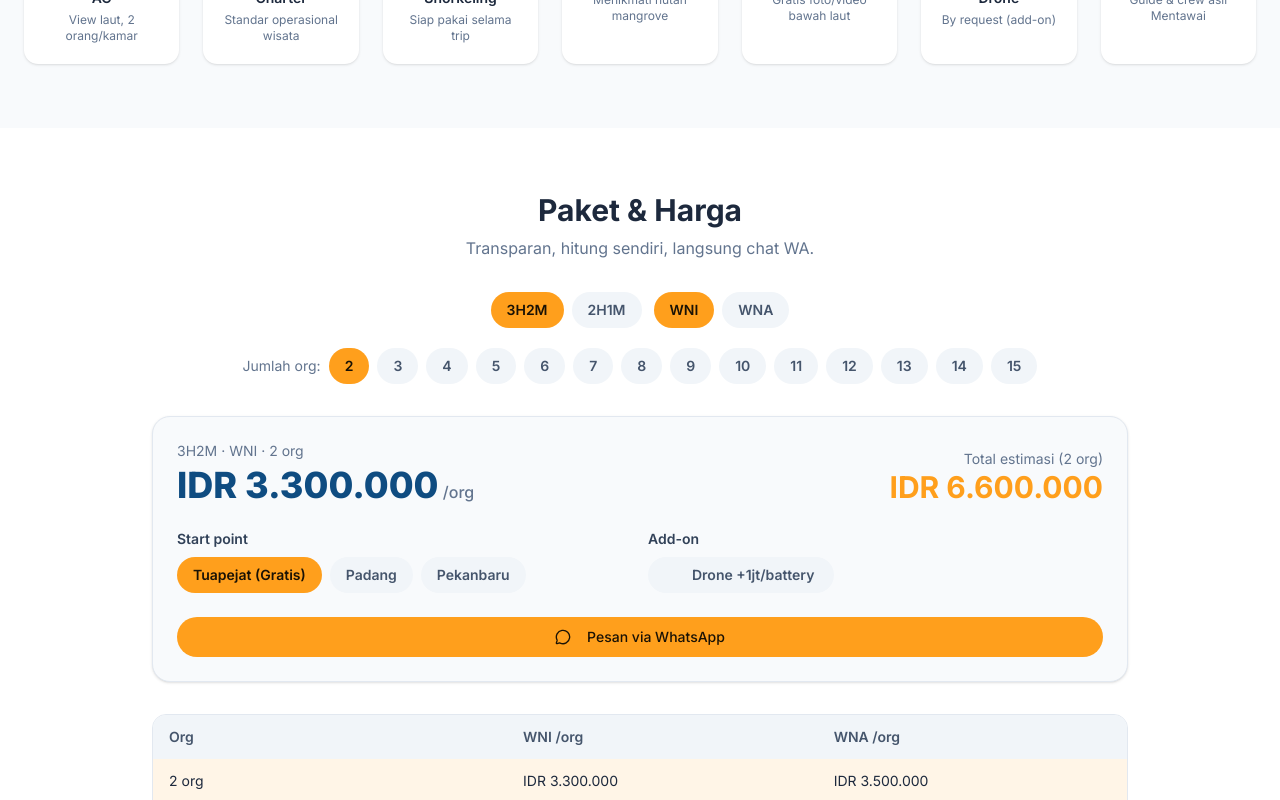
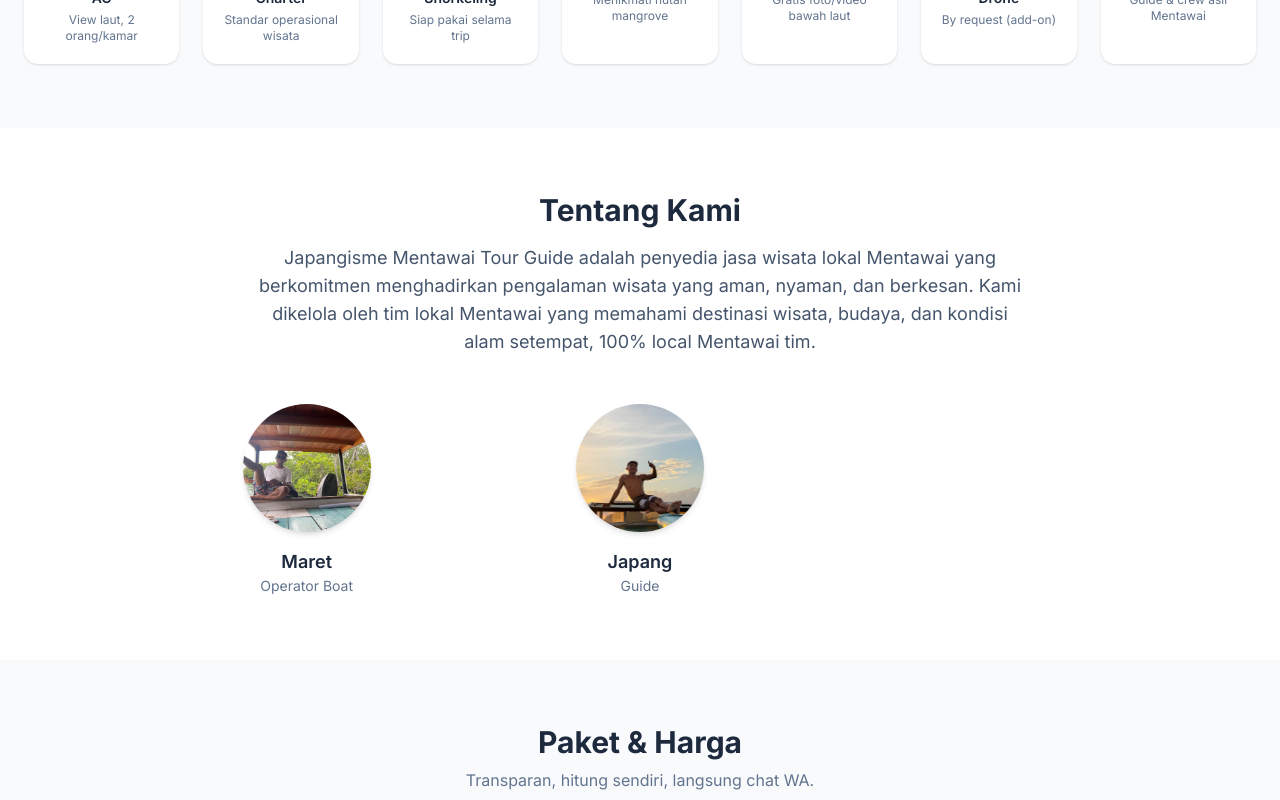
Before and after one commit to zikriaulia28/mentawai-japangisme, a Next.js app: page / in a window 1280 px wide. Shown: the part 1040-1840 px from the top of the page. Built offline with nearby package versions, Linux system fonts and the light colour scheme; no server answers.

Commit message:
feat: add About section with crew details and update section styles

```diff
--- a/src/app/page.tsx
+++ b/src/app/page.tsx
@@ -11,6 +11,8 @@ import { TermsSection } from "@/components/sections/TermsSection";
 import { FaqSection } from "@/components/sections/FaqSection";
 import { Footer } from "@/components/sections/FooterSection";
 
+import { AboutSection } from "@/components/sections/AboutSection";
+
 export default function Home() {
   return (
     <>
@@ -18,6 +20,7 @@ export default function Home() {
       <main>
         <Hero />
         <HighlightsSection />
+        <AboutSection />
         <PricingSection />
         <FacilitiesSection />
         <ItinerarySection />
--- /dev/null
+++ b/src/components/sections/AboutSection.tsx
@@ -0,0 +1,51 @@
+// src/components/sections/AboutSection.tsx
+"use client";
+
+import Image from "next/image";
+import { Reveal } from "@/components/Reveal";
+import { BRAND, CREW } from "@/lib/data";
+
+
+
+export function AboutSection() {
+  return (
+    <section id="about" className="bg-white py-16">
+      <div className="mx-auto max-w-5xl px-4 sm:px-6">
+        <Reveal>
+          <h2 className="text-center font-heading text-3xl font-bold text-slate-800">
+            Tentang Kami
+          </h2>
+          <p className="mx-auto mt-4 max-w-3xl text-center text-lg text-slate-600">
+            {BRAND.name} adalah penyedia jasa wisata lokal Mentawai yang berkomitmen
+            menghadirkan pengalaman wisata yang aman, nyaman, dan berkesan. Kami
+            dikelola oleh tim lokal Mentawai yang memahami destinasi wisata, budaya,
+            dan kondisi alam setempat, 100% local Mentawai tim.
+          </p>
+        </Reveal>
+
+        <div className="mt-12 grid grid-cols-1 gap-6 sm:grid-cols-2 lg:grid-cols-3">
+          {CREW.map((member, index) => (
+            <Reveal key={member.name} delay={index * 0.1}>
+              <div className="flex flex-col items-center text-center">
+                <div className="relative h-32 w-32 overflow-hidden rounded-full shadow-md">
+                  <Image
+                    src={member.image}
+                    alt={member.name}
+                    fill
+                    style={{ objectFit: "cover" }}
+                    sizes="128px"
+                    priority={index === 0}
+                  />
+                </div>
+                <h3 className="mt-4 font-heading text-lg font-semibold text-slate-800">
+                  {member.name}
+                </h3>
+                <p className="text-sm text-slate-500">{member.title}</p>
+              </div>
+            </Reveal>
+          ))}
+        </div>
+      </div>
+    </section>
+  );
+}
--- a/src/components/sections/FacilitiesSection.tsx
+++ b/src/components/sections/FacilitiesSection.tsx
@@ -4,7 +4,7 @@ import { INCLUDED, EXCLUDED, DRONE_CALLOUT } from "@/lib/data";
 
 export function FacilitiesSection() {
   return (
-    <section id="facilities" className="bg-slate-soft py-16">
+    <section id="facilities" className="bg-white py-16">
       <div className="mx-auto max-w-5xl px-4 sm:px-6">
         <Reveal>
           <h2 className="text-center font-heading text-3xl font-bold text-slate-800">Fasilitas</h2>
--- a/src/components/sections/FaqSection.tsx
+++ b/src/components/sections/FaqSection.tsx
@@ -4,7 +4,7 @@ import { FAQS } from "@/lib/data";
 
 export function FaqSection() {
   return (
-    <section id="faq" className="bg-white py-16">
+    <section id="faq" className="bg-slate-soft py-16">
       <div className="mx-auto max-w-3xl px-4 sm:px-6">
         <Reveal>
           <h2 className="text-center font-heading text-3xl font-bold text-slate-800">FAQ</h2>
@@ -15,7 +15,7 @@ export function FaqSection() {
               <AccordionItem
                 key={i}
                 value={`f-${i}`}
-                className="rounded-xl border border-slate-200 bg-slate-soft px-4"
+                className="rounded-xl border border-slate-200 bg-white px-4"
               >
                 <AccordionTrigger className="text-left">{f.q}</AccordionTrigger>
                 <AccordionContent className="text-sm text-slate-600">{f.a}</AccordionContent>
--- a/src/components/sections/GallerySection.tsx
+++ b/src/components/sections/GallerySection.tsx
@@ -19,7 +19,7 @@ export function GallerySection() {
   const slides = images.map((g) => ({ src: g.src }));
 
   return (
-    <section id="gallery" className="bg-slate-soft py-16">
+    <section id="gallery" className="bg-white py-16">
       <div className="mx-auto max-w-7xl px-4 sm:px-6">
         <Reveal>
           <h2 className="text-center font-heading text-3xl font-bold text-slate-800">Galeri</h2>
--- a/src/components/sections/ItinerarySection.tsx
+++ b/src/components/sections/ItinerarySection.tsx
@@ -45,7 +45,7 @@ export function ItinerarySection() {
   };
 
   return (
-    <section id="itinerary" className="bg-white py-16">
+    <section id="itinerary" className="bg-slate-soft py-16">
       <div className="mx-auto max-w-4xl px-4 sm:px-6">
         <Reveal>
           <h2 className="text-center font-heading text-3xl font-bold text-slate-800">
--- a/src/components/sections/PricingSection.tsx
+++ b/src/components/sections/PricingSection.tsx
@@ -83,7 +83,7 @@ export function PricingSection() {
   );
 
   return (
-    <section id="pricing" className="bg-white py-16">
+    <section id="pricing" className="bg-slate-soft py-16">
       <div className="mx-auto max-w-5xl px-4 sm:px-6">
         <Reveal>
           <h2 className="text-center font-heading text-3xl font-bold text-slate-800">
--- a/src/components/sections/TermsSection.tsx
+++ b/src/components/sections/TermsSection.tsx
@@ -4,7 +4,7 @@ import { TERMS } from "@/lib/data";
 
 export function TermsSection() {
   return (
-    <section id="terms" className="bg-slate-soft py-16">
+    <section id="terms" className="bg-white py-16">
       <div className="mx-auto max-w-3xl px-4 sm:px-6">
         <Reveal>
           <h2 className="text-center font-heading text-3xl font-bold text-slate-800">Syarat & Ketentuan</h2>
@@ -15,7 +15,7 @@ export function TermsSection() {
               <AccordionItem
                 key={i}
                 value={`t-${i}`}
-                className="rounded-xl border border-slate-200 bg-white px-4"
+                className="rounded-xl border border-slate-200 bg-slate-soft px-4"
               >
                 <AccordionTrigger className="text-left text-sm font-medium">
                   {i + 1}. {t.split(":")[0]}
--- a/src/lib/data.ts
+++ b/src/lib/data.ts
@@ -58,6 +58,24 @@ export const HIGHLIGHTS = [
   },
   { icon: "Plane", label: "Dokumentasi Drone", copy: "By request (add-on)" },
   { icon: "Users", label: "Jasa Lokal", copy: "Guide & crew asli Mentawai" },
+];
+export interface CrewMember {
+  name: string;
+  title: string;
+  image: string;
+}
+
+export const CREW: CrewMember[] = [
+  {
+    name: "Maret",
+    title: "Operator Boat",
+    image: "/about/maret-operator-boat.jpg",
+  },
+  {
+    name: "Japang",
+    title: "Guide",
+    image: "/about/satria-japang-guide.jpg",
+  },
 ];
 
 export const INCLUDED = [
@@ -303,6 +321,7 @@ export interface Testimonial {
   city: string;
   pkg: string;
   text: string;
+  rating: number; // New field for manual rating (1-5 stars)
 }
 export const TESTIMONIALS: Testimonial[] = [
   {
@@ -310,42 +329,49 @@ export const TESTIMONIALS: Testimonial[] = [
     city: "Jakarta",
     pkg: "3H2M",
     text: "Trip-nya seru banget! Fasilitas lengkap dan guide-nya ramah.",
+    rating: 5,
   },
   {
     name: "Andi",
     city: "Pekanbaru",
     pkg: "2H1M",
     text: "Best snorkeling experience in Mentawai. Underwater doc-nya mantap!",
+    rating: 4,
   },
   {
     name: "Sarah",
     city: "Surabaya",
     pkg: "3H2M",
     text: "Private trip bareng teman, super worth it. View dari drone gila!",
+    rating: 5,
   },
   {
     name: "Rahmat Reski",
     city: "Bukittinggi",
     pkg: "3H2M",
     text: "Trip-nya luar biasa! Guide dan crew-nya profesional, bikin nyaman banget.",
+    rating: 5,
   },
   {
     name: "Fauzi Al Rasyid",
     city: "Padang",
     pkg: "2H1M",
     text: "Jasa lokal dengan pelayanan yang profesional. Jika ingin opentrip dan private trip ke Mentawai jasa ini sangat direkomendasikan. Puas sekali dengan liburannya.",
+    rating: 5,
   },
   {
     name: "Weni Satrini",
     city: "Bekasi",
     pkg: "3H2M",
     text: "Tim Japangisme sangat ramah dan sigap, semua tersusun rapi dari awal sampai akhir. Pemandangan Mentawai yang memukau makin terasa nikmat berkat pelayanan luar biasa. Sangat direkomendasikan!",
+    rating: 5,
   },
   {
     name: "Yupita Elina",
     city: "Pekanbaru",
     pkg: "3H2M",
     text: "Luar biasaaaaaa... tempat yg bagus nyaman pantai yg indah.",
+    rating: 4,
   },
 ];
 
```
Also changed, not shown: src/components/sections/TestimonialSection.tsx (+38 -12 lines), public/about/maret-operator-boat.jpg (added), public/about/satria-japang-guide.jpg (added).
